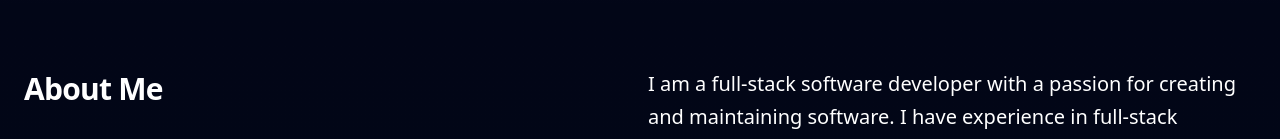
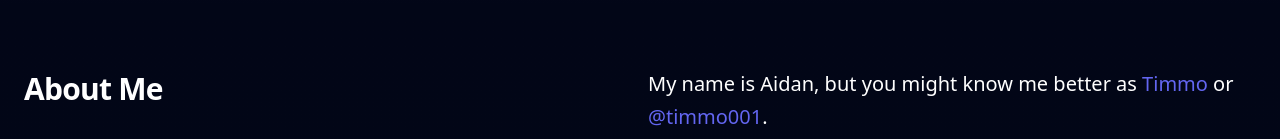
Before and after one commit to timmo001/timmo.dev, a Next.js app: page / in a window 1280 px wide. Shown: the part 796-935 px from the top of the page. Built offline with nearby package versions, Linux system fonts and the light colour scheme.

Commit message:
Add intro

```diff
--- a/src/app/page.tsx
+++ b/src/app/page.tsx
@@ -48,6 +48,27 @@ export default function Home() {
           </TextFadeInUpGrab>
           <TextFadeInUp>
             <p className="text-start text-xl font-normal leading-relaxed tracking-normal text-white">
+              My name is Aidan, but you might know me better as{" "}
+              <a
+                className="text-indigo-500"
+                href="https://github.com/timmo001"
+                target="_blank"
+                aria-label="GitHub profile"
+              >
+                Timmo
+              </a>{" "}
+              or{" "}
+              <a
+                className="text-indigo-500"
+                href="https://github.com/timmo001"
+                target="_blank"
+                aria-label="GitHub profile"
+              >
+                @timmo001
+              </a>
+              .
+              <br />
+              <br />
               I am a full-stack software developer with a passion for creating
               and maintaining software. I have experience in full-stack
               development and have worked on a variety of projects.
```
